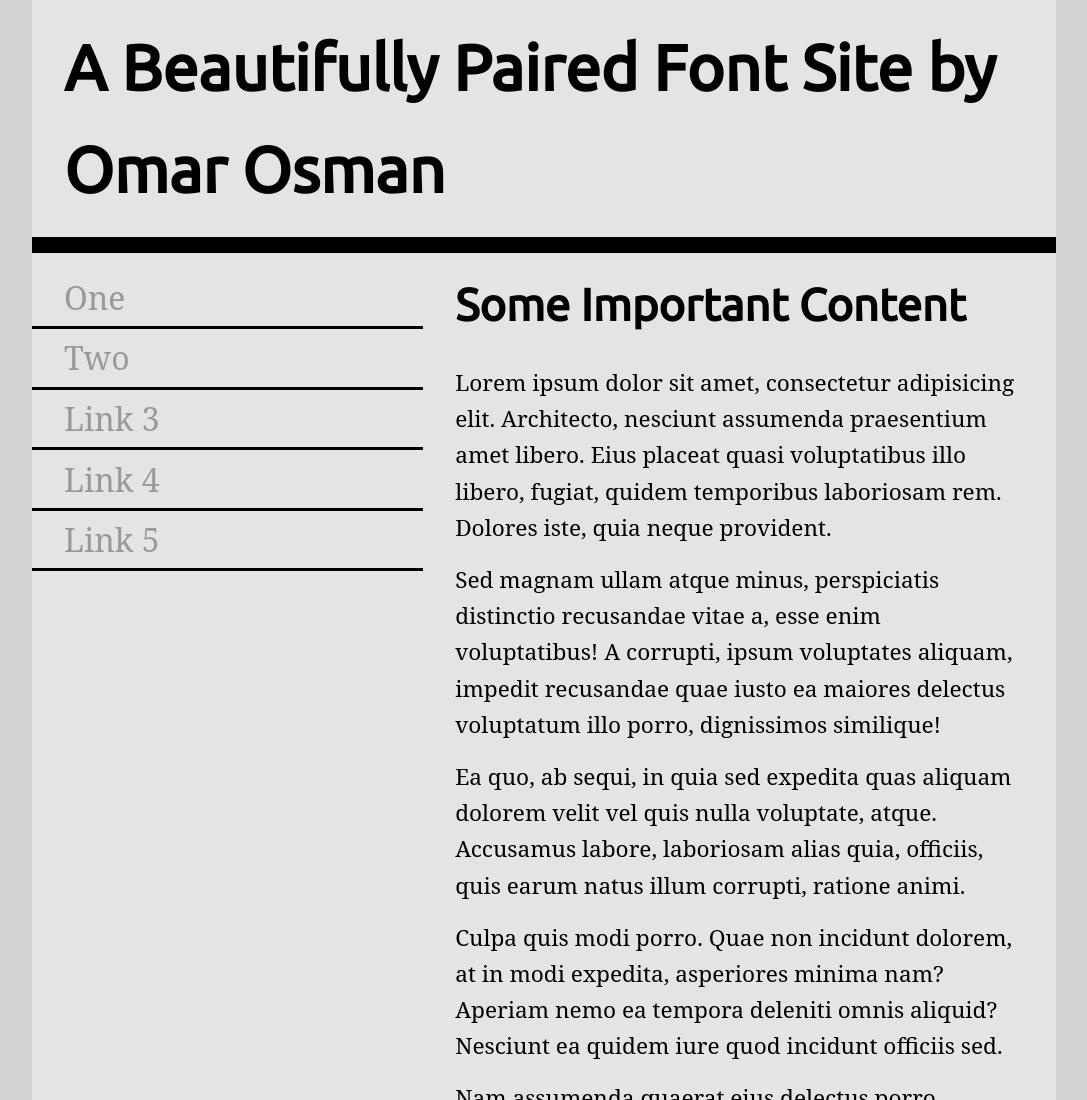
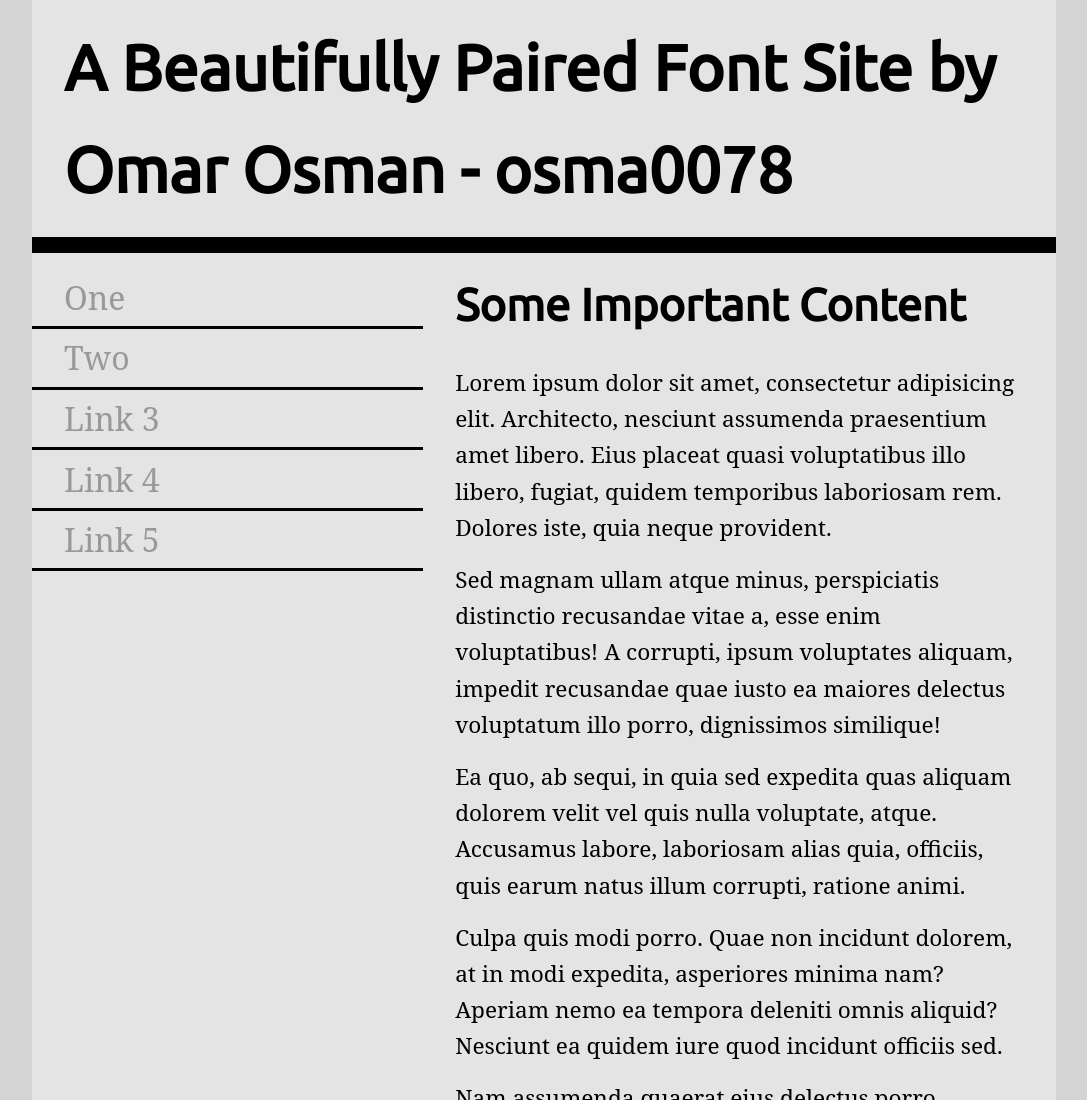
Before and after one commit to osma0078/fonts, a plain HTML site: page index.html in a window 1280 px wide. Shown: the top 1100 px of the page, without its empty margins (96-1183 px from the left). Drawn offline with Linux system fonts and the light colour scheme; a web font is replaced by a local one.

Commit message:
Added student ID

```diff
--- a/index.html
+++ b/index.html
@@ -16,7 +16,7 @@
 <body>
     <div class="wrapper">
         <header>
-            <h1>A Beautifully Paired Font Site by Omar Osman</h1>
+            <h1>A Beautifully Paired Font Site by Omar Osman - osma0078</h1>
         </header>
         <nav>
             <ul>
```
